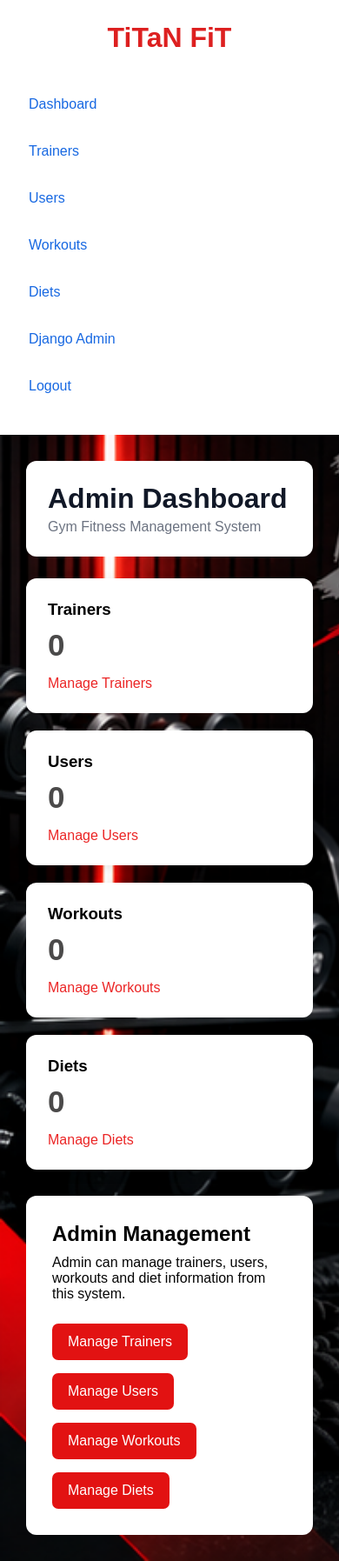
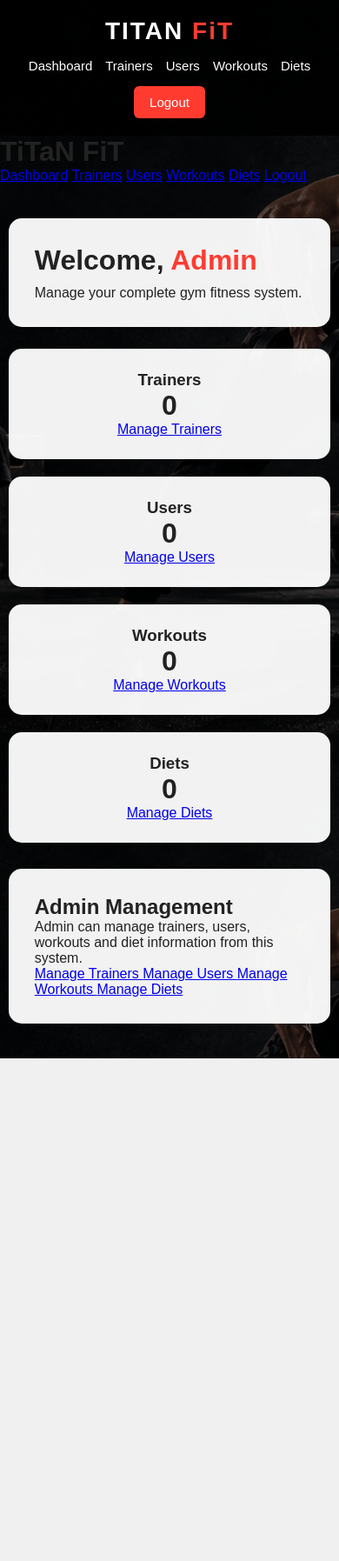
Before and after one commit to muhammednafih-04/django, a Django app: page /admin_dashboard/ in a window 390 px wide. Shown: the whole page at 87% size. After the commit the page ends 1217 px from the top, so only its background shows below. Run offline with Django 5.2, Linux system fonts and the light colour scheme; the visitor is signed in with stand-in values (Sample User, id 1); data that the repository does not hold is empty.

Commit message:
updated gym fitness project

```diff
--- /dev/null
+++ b/gym/static/css/dashboard.css
@@ -0,0 +1,217 @@
+* {
+    margin: 0;
+    padding: 0;
+    box-sizing: border-box;
+}
+body {
+    font-family: Arial, sans-serif;
+    min-height: 100vh;
+    background:
+        linear-gradient(rgba(0,0,0,0.65), rgba(0,0,0,0.65)),
+        url("/static/gym.png");
+    background-size: cover;
+    background-position: center;
+    background-attachment: fixed;
+    color: #222;
+}
+
+/* NAVBAR */
+
+.navbar {
+    height: 70px;
+    background: rgba(0, 0, 0, 0.90);
+
+    display: flex;
+    align-items: center;
+    justify-content: space-between;
+
+    padding: 0 6%;
+}
+
+.logo {
+    color: white;
+    font-size: 28px;
+    font-weight: bold;
+    letter-spacing: 2px;
+}
+
+.logo span {
+    color: #ff3b30;
+}
+
+.nav-links {
+    display: flex;
+    align-items: center;
+    gap: 25px;
+}
+
+.nav-links a {
+    color: white;
+    text-decoration: none;
+    font-size: 15px;
+}
+
+.nav-links a:hover {
+    color: #ff3b30;
+}
+
+/* LOGOUT */
+
+.logout {
+    background: #ff3b30;
+    padding: 10px 18px;
+    border-radius: 6px;
+}
+
+.logout:hover {
+    color: white !important;
+    background: #d92d24;
+}
+
+/* MAIN CONTAINER */
+
+.dashboard-container {
+    width: 90%;
+    max-width: 1200px;
+    margin: 40px auto;
+}
+
+/* WELCOME */
+
+.welcome {
+    background: rgba(255,255,255,0.95);
+    padding: 30px;
+    border-radius: 15px;
+    margin-bottom: 25px;
+}
+
+.welcome h1 {
+    margin-bottom: 10px;
+}
+
+.welcome span {
+    color: #ff3b30;
+}
+
+/* CARDS */
+
+.cards {
+    display: grid;
+    grid-template-columns: repeat(4, 1fr);
+    gap: 20px;
+    margin-bottom: 30px;
+}
+
+.card {
+    background: rgba(255,255,255,0.95);
+    padding: 25px;
+    border-radius: 15px;
+    text-align: center;
+}
+
+.card h2 {
+    font-size: 32px;
+    color: #ff3b30;
+    margin-bottom: 8px;
+}
+
+.card p {
+    color: #555;
+}
+
+/* TABLE BOX */
+
+.table-box {
+    background: rgba(255,255,255,0.96);
+    padding: 25px;
+    border-radius: 15px;
+    margin-bottom: 25px;
+    overflow-x: auto;
+}
+
+.table-box h2 {
+    margin-bottom: 20px;
+}
+
+/* TABLE */
+
+table {
+    width: 100%;
+    border-collapse: collapse;
+}
+
+th {
+    background: #111;
+    color: white;
+    padding: 13px;
+    text-align: left;
+}
+
+td {
+    padding: 12px;
+    border-bottom: 1px solid #ddd;
+}
+
+tr:hover {
+    background: #f5f5f5;
+}
+
+/* BUTTON */
+
+.btn {
+    display: inline-block;
+    padding: 10px 18px;
+    border-radius: 6px;
+    text-decoration: none;
+    font-weight: bold;
+}
+
+.btn-red {
+    background: #ff3b30;
+    color: white;
+}
+
+.btn-dark {
+    background: #111;
+    color: white;
+}
+
+/* TRAINER INFO */
+
+.trainer-info {
+    margin-top: 10px;
+    font-size: 17px;
+}
+
+/* MOBILE */
+
+@media (max-width: 800px) {
+
+    .navbar {
+        height: auto;
+        padding: 20px;
+        flex-direction: column;
+        gap: 15px;
+    }
+
+    .nav-links {
+        flex-wrap: wrap;
+        justify-content: center;
+        gap: 15px;
+    }
+
+    .cards {
+        grid-template-columns: repeat(2, 1fr);
+    }
+}
+
+@media (max-width: 500px) {
+
+    .cards {
+        grid-template-columns: 1fr;
+    }
+
+    .dashboard-container {
+        width: 95%;
+    }
+}
--- a/gym/templates/gym/admin_dashboard.html
+++ b/gym/templates/gym/admin_dashboard.html
@@ -1,194 +1,39 @@
 <!DOCTYPE html>
 <html>
+    {% load static %}
 <head>
+    <link rel="stylesheet" href="{% static 'css/dashboard.css' %}">
 
     <title>Gym Fitness - Admin Dashboard</title>
-{% load static %}
-
-    <style>    * {
-            margin: 0;
-            padding: 0;
-            box-sizing: border-box;
-        }
-
-        body {
-            font-family: Arial, sans-serif;
-            background-image: url("{% static 'gym.png' %}");
-            background-repeat: no-repeat;
-            background-size: cover;
-            background-attachment: scroll;
-            min-height: 100vh;
-        }
 
 
-        /* SIDEBAR */
-
-        .sidebar {
-            background-color:white;
-            position: fixed;
-            width: 240px;
-            height: 100vh;
-            padding: 25px 15px;
-        }
-
-        .sidebar h1 {
-            color: rgb(221, 32, 32);
-            text-align: center;
-            margin-bottom: 35px;
-            font-size: xx-large;
-        }
-
-        .sidebar a {
-            display: block;
-            color: #1768e2;
-            text-decoration: none;
-            padding: 14px 18px;
-            margin-bottom: 8px;
-            border-radius: 8px;
-        }
-
-        .sidebar a:hover {
-            background: #e21212;
-            color: rgb(0, 0, 0);
-        }
-
-        /* MAIN */
-
-        .main {
-            margin-left: 240px;
-            padding: 30px;
-        }
-
-        /* HEADER */
-
-        .header {
-            background: white;
-            padding: 25px;
-            border-radius: 12px;
-            margin-bottom: 25px;
-        }
-
-        .header h1 {
-            color: #111827;
-        }
-
-        .header p {
-            color: #6b7280;
-            margin-top: 5px;
-        }
-
-        /* CARDS */
-
-        .cards {
-            display: grid;
-            grid-template-columns: repeat(4, 1fr);
-            gap: 20px;
-        }
-
-        .card {
-            background: white;
-            padding: 25px;
-            border-radius: 12px;
-            box-shadow: 0 4px 15px rgba(0,0,0,0.08);
-        }
-
-        .card h3 {
-            color: #000000;
-            margin-bottom: 10px;
-        }
-
-        .card h1 {
-            font-size: 35px;
-            color: #4b4a4a;
-            margin-bottom: 15px;
-        }
-
-        .card a {
-            text-decoration: none;
-            color: #eb2525;
-        }
-        .card a:hover{
-            color: #000000;
-        }
-
-
-        /* WELCOME */
-
-        .welcome {
-            margin-top: 30px;
-            background: white;
-            padding: 30px;
-            border-radius: 12px;
-        }
-
-        .welcome h2 {
-            margin-bottom: 10px;
-        }
-
-        .welcome p {
-            color: #050505;
-            margin-bottom: 25px;
-        }
-
-
-        /* BUTTONS */
-
-        .buttons {
-            display: flex;
-            gap: 15px;
-            flex-wrap: wrap;
-        }
-
-        .buttons a {
-            background: #e21212;
-            color: white;
-            text-decoration: none;
-            padding: 12px 18px;
-            border-radius: 7px;
-        }
-
-        .buttons a:hover {
-            background: #000000;
-        }
-
-
-        /* RESPONSIVE */
-
-        @media (max-width: 900px) {
-
-            .cards {
-                grid-template-columns: repeat(2, 1fr);
-            }
-
-        }
-
-        @media (max-width: 600px) {
-
-            .sidebar {
-                position: relative;
-                width: 100%;
-                height: auto;
-            }
-
-            .main {
-                margin-left: 0;
-            }
-
-            .cards {
-                grid-template-columns: 1fr;
-            }
-
-        }
-    </style>
 </head>
 
 <body>
+    <nav class="navbar">
+
+        <div class="logo">
+            TITAN<span> FiT</span>
+        </div>
+
+        <div class="nav-links">
+            <a href="{% url 'admin_dashboard' %}">Dashboard</a>
+            <a href="#">Trainers</a>
+            <a href="#">Users</a>
+            <a href="#">Workouts</a>
+            <a href="#">Diets</a>
+            <a href="{% url 'admin_logout' %}" class="logout">
+                Logout
+            </a>
+        </div>
+
+    </nav>
 
 <div class="sidebar">
 
     <h1>TiTaN FiT</h1>
 
-    <a href="/admin-dashboard/">Dashboard</a>
+    <a href="{% url 'admin_dashboard' %}">Dashboard</a>
 
     <a href="/admin/gym/trainer/">Trainers</a>
 
@@ -198,18 +43,16 @@
 
     <a href="/admin/gym/diet/">Diets</a>
 
-    <a href="/admin/">Django Admin</a>
-
     <a href="{% url 'admin_logout' %}" class="logout-btn">
         Logout
     </a>
 </div>
 
+<div class="dashboard-container">
 
-<div class="main">
-    <div class="header">
-        <h1>Admin Dashboard</h1>
-        <p>Gym Fitness Management System</p>
+    <div class="welcome">
+        <h1>Welcome, <span>Admin</span></h1>
+        <p>Manage your complete gym fitness system.</p>
     </div>
 
     <div class="cards">
@@ -224,7 +67,6 @@
             </a>
         </div>
 
-
         <div class="card">
 
             <h3>Users</h3>
@@ -237,7 +79,6 @@
 
         </div>
 
-
         <div class="card">
 
             <h3>Workouts</h3>
@@ -249,7 +90,6 @@
             </a>
 
         </div>
-
 
         <div class="card">
 
--- a/gym/templates/gym/user_dashboard.html
+++ b/gym/templates/gym/user_dashboard.html
@@ -1,6 +1,5 @@
 <!DOCTYPE html>
 <html>
-
 <head>
 
     <title>User Dashboard</title>
@@ -116,7 +115,7 @@
 </head>
 
 <body><br>
-    <h1 style="color: aliceblue;">TiTaN FiT</h1><br><br>
+    <h1 style="color: aliceblue;">TiTaN FiT</h1>
 
 <div class="container">
 
--- a/gym/urls.py
+++ b/gym/urls.py
@@ -12,6 +12,8 @@ router.register('diets',views.DietViewSet,basename='diets')
 
 
 urlpatterns = [
+    path('',views.home,name='home'),
+
     path('admin_dashboard/',views.admin_dashboard,name='admin_dashboard'),
 
     path('trainer_dash/',views.trainer_dashboard,name='trainer_dash'),
--- a/gym/views.py
+++ b/gym/views.py
@@ -403,3 +403,6 @@ def admin_logout(request):
 def user_logout(request):
     logout(request)
     return redirect('user_login')
+
+def home(request):
+    return render(request,'gym/home.html')
```
Also changed, not shown: gym/templates/gym/home.html (added, +261 -0 lines), gym/templates/gym/trainer_dash.html (+10 -24 lines).
